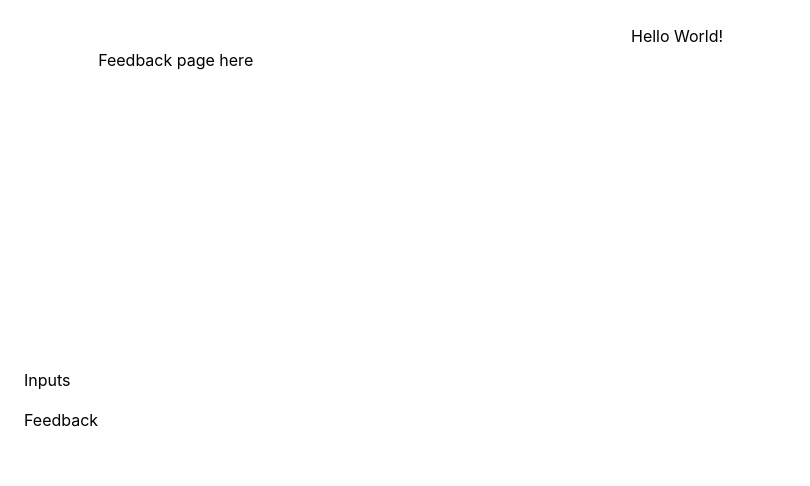
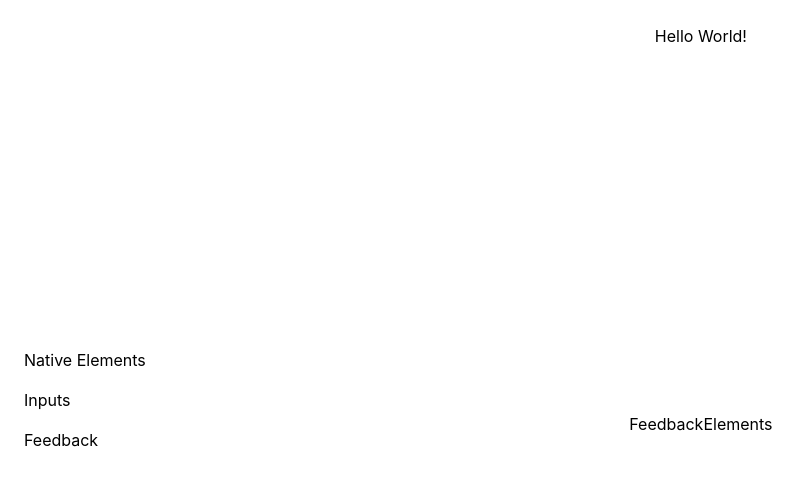
Before and after one commit to Rrroman/knowledge-base, a React (Vite) app: page /feedback in a window 1280 px wide. Shown: the top 486 px of the page, without its empty margins (0-810 px from the left). Built offline with nearby package versions, Linux system fonts and the light colour scheme.

Commit message:
Add basic pages

```diff
--- a/src/App.tsx
+++ b/src/App.tsx
@@ -6,22 +6,40 @@ import {
 } from 'react-router-dom';
 
 import { Root } from '@/components';
+import { FeedbackElements, Inputs, NativeElements } from '@/pages';
 
 const router = createBrowserRouter(
   createRoutesFromElements(
     <Route path='/' element={<Root />}>
-      <Route
-        path='inputs'
-        element={
-          <h1 className='flex h-full items-center justify-center'>
-            Inputs page here
-          </h1>
-        }
-      />
-      <Route path='feedback' element={<h1>Feedback page here</h1>} />
+      <Route index element={<NativeElements />} />
+      <Route path='inputs' element={<Inputs />} />
+      <Route path='feedback' element={<FeedbackElements />} />
     </Route>
   )
 );
+
+// // For compassing
+// const router = createBrowserRouter([
+//   {
+//     path: '/',
+//     element: <Root />,
+//     children: [
+//       {
+//         index: true,
+//         path: '',
+//         element: <h1>Home Page</h1>,
+//       },
+//       {
+//         path: 'inputs',
+//         element: <h1>Inputs page here</h1>,
+//       },
+//       {
+//         path: 'feedback',
+//         element: <h1>Feedback page here</h1>,
+//       },
+//     ],
+//   },
+// ]);
 
 function App() {
   return <RouterProvider router={router} />;
--- a/src/components/Layout/Root/Root.tsx
+++ b/src/components/Layout/Root/Root.tsx
@@ -3,11 +3,13 @@ import { Sidebar } from '@/components';
 
 export function Root() {
   return (
-    <div className='flex h-screen p-6 text-base dark:bg-slate-800 dark:text-slate-300'>
+    <div className='p- flex h-screen p-6 text-base dark:bg-slate-800 dark:text-slate-300'>
       <Sidebar />
       <main className='grow'>
         <h1 className='text-center'>Hello World!</h1>
-        <Outlet />
+        <div className='flex h-full items-center justify-center'>
+          <Outlet />
+        </div>
       </main>
     </div>
   );
--- a/src/components/Layout/Sidebar/Sidebar.tsx
+++ b/src/components/Layout/Sidebar/Sidebar.tsx
@@ -1,15 +1,20 @@
 import { NavLink } from 'react-router-dom';
 
 function Sidebar() {
+  const navLinks = [
+    ['Native Elements', '/'],
+    ['Inputs', '/inputs'],
+    ['Feedback', '/feedback'],
+  ];
+
   return (
-    <nav className='flex max-w-min self-center'>
+    <nav className='flex self-center'>
       <ul className='space-y-4'>
-        <li>
-          <NavLink to='inputs'>Inputs</NavLink>
-        </li>
-        <li>
-          <NavLink to='feedback'>Feedback</NavLink>
-        </li>
+        {navLinks.map((link) => (
+          <li key={link[0]}>
+            <NavLink to={link[1]}>{link[0]}</NavLink>
+          </li>
+        ))}
       </ul>
     </nav>
   );
--- /dev/null
+++ b/src/pages/FeedbackElements/FeedbackElements.tsx
@@ -0,0 +1,3 @@
+export function FeedbackElements() {
+  return <div>FeedbackElements</div>;
+}
--- /dev/null
+++ b/src/pages/FeedbackElements/index.ts
@@ -0,0 +1 @@
+export * from './FeedbackElements';
--- /dev/null
+++ b/src/pages/NativeElements/NativeElements.tsx
@@ -0,0 +1,3 @@
+export function NativeElements() {
+  return <div>NativeElements</div>;
+}
--- /dev/null
+++ b/src/pages/NativeElements/index.ts
@@ -0,0 +1 @@
+export * from './NativeElements';
--- /dev/null
+++ b/src/pages/index.ts
@@ -0,0 +1,3 @@
+export * from './Inputs';
+export * from './NativeElements';
+export * from './FeedbackElements';
```
